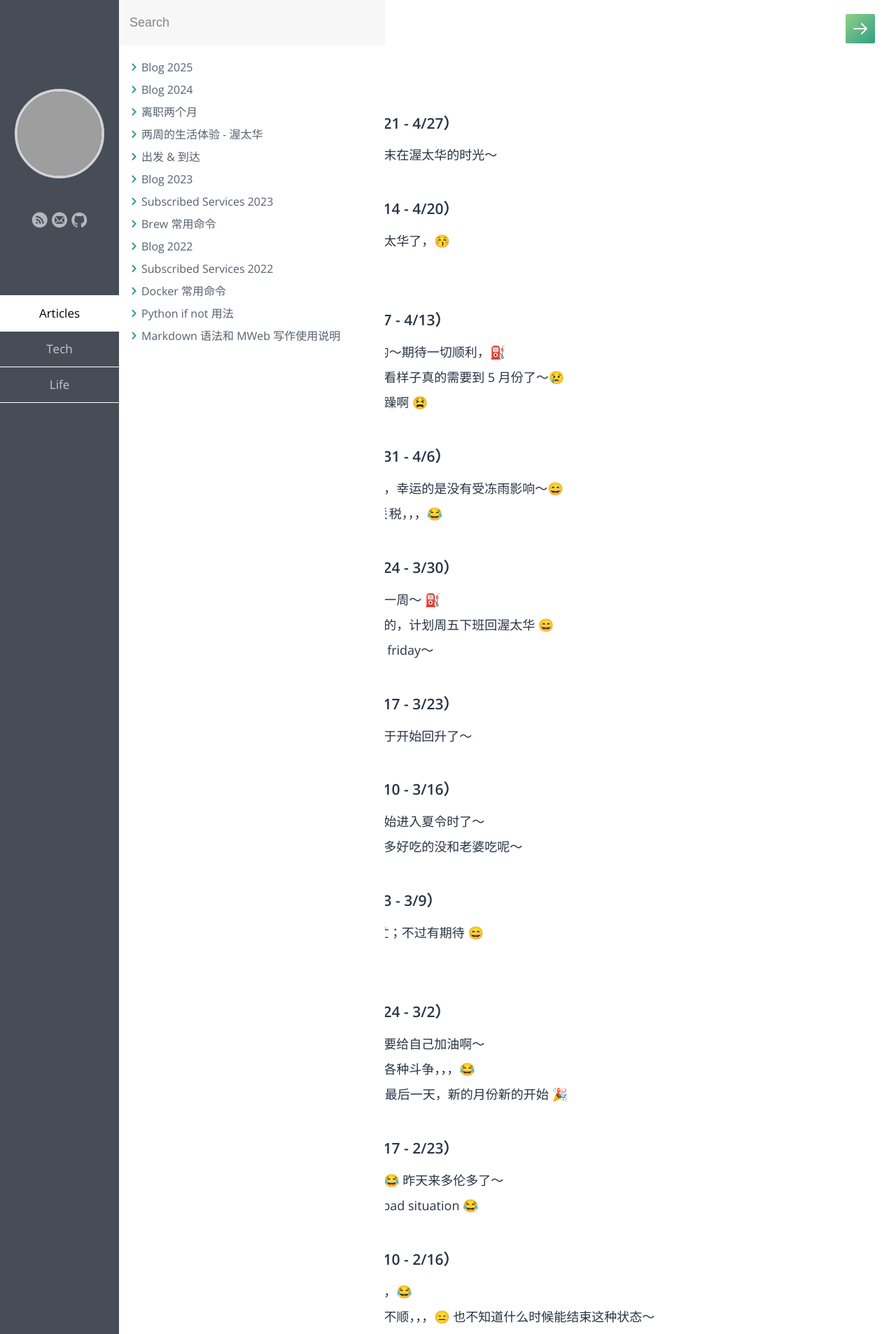
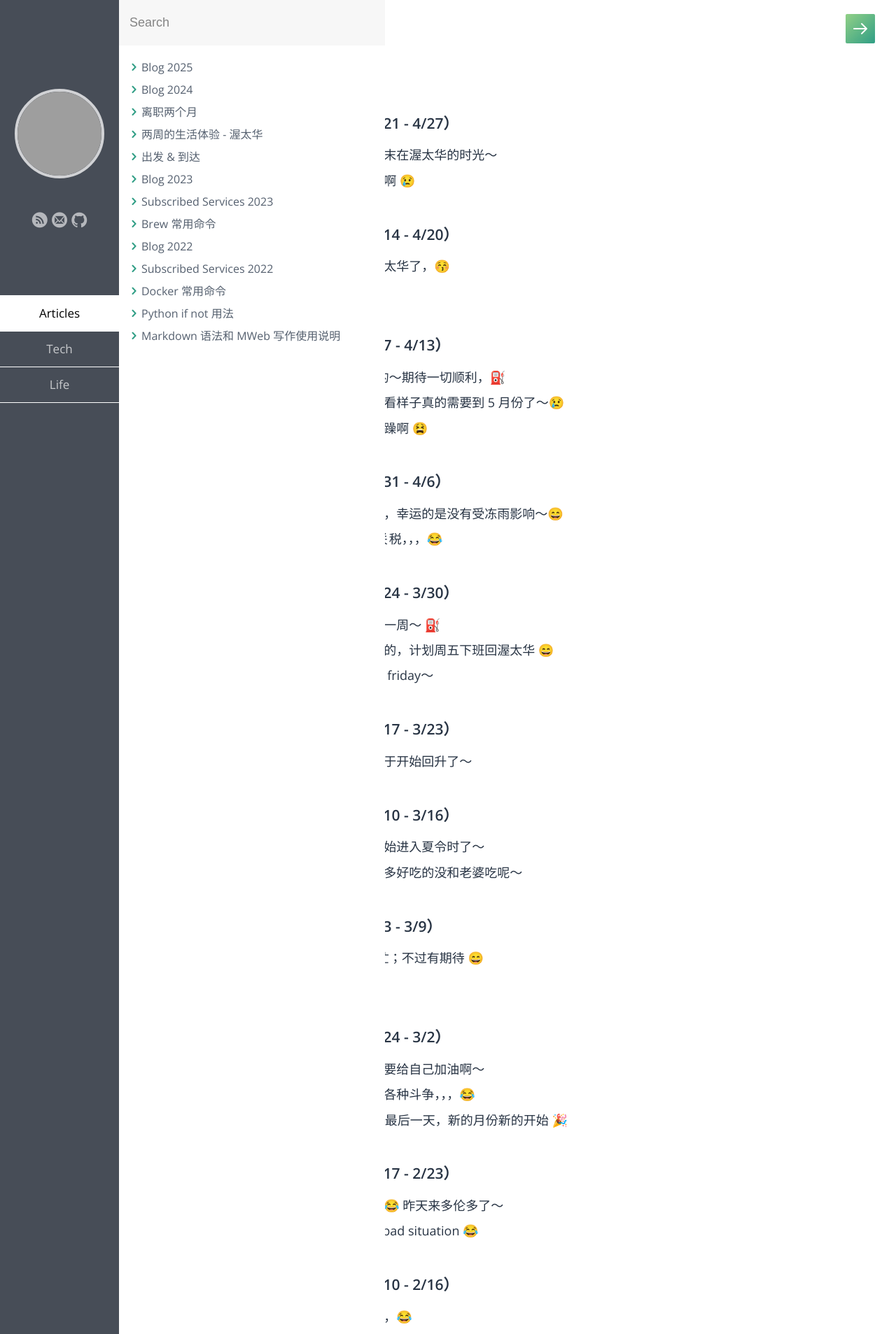
Before and after one commit to samxupeiran/samxupeiran.github.io, a Jekyll site: the page built from _posts/life/2025-01-02-my-blog.md, in a window 1280 px wide. Shown: the top 1907 px of the page at 70% size. Built offline with Jekyll 4.4.1, drawn with Linux system fonts in a browser that asks for light colours; some web fonts are replaced; grey boxes are pictures that could not be loaded.

Commit message:
feat: add weekly blog 4/24

```diff
--- a/_posts/life/2025-01-02-my-blog.md
+++ b/_posts/life/2025-01-02-my-blog.md
@@ -8,6 +8,7 @@ tags: Blog
 
 - ### 2025 年 4 月 第 4 周（4/21 - 4/27）
      - 4/21 今天周一啦；怀念周末在渥太华的时光～
+     - 4/24 感觉上这周过的很慢啊 😢
 
 - ### 2025 年 4 月 第 3 周（4/14 - 4/20）
      - 4/15 还有两天就可以回渥太华了，😚
```
